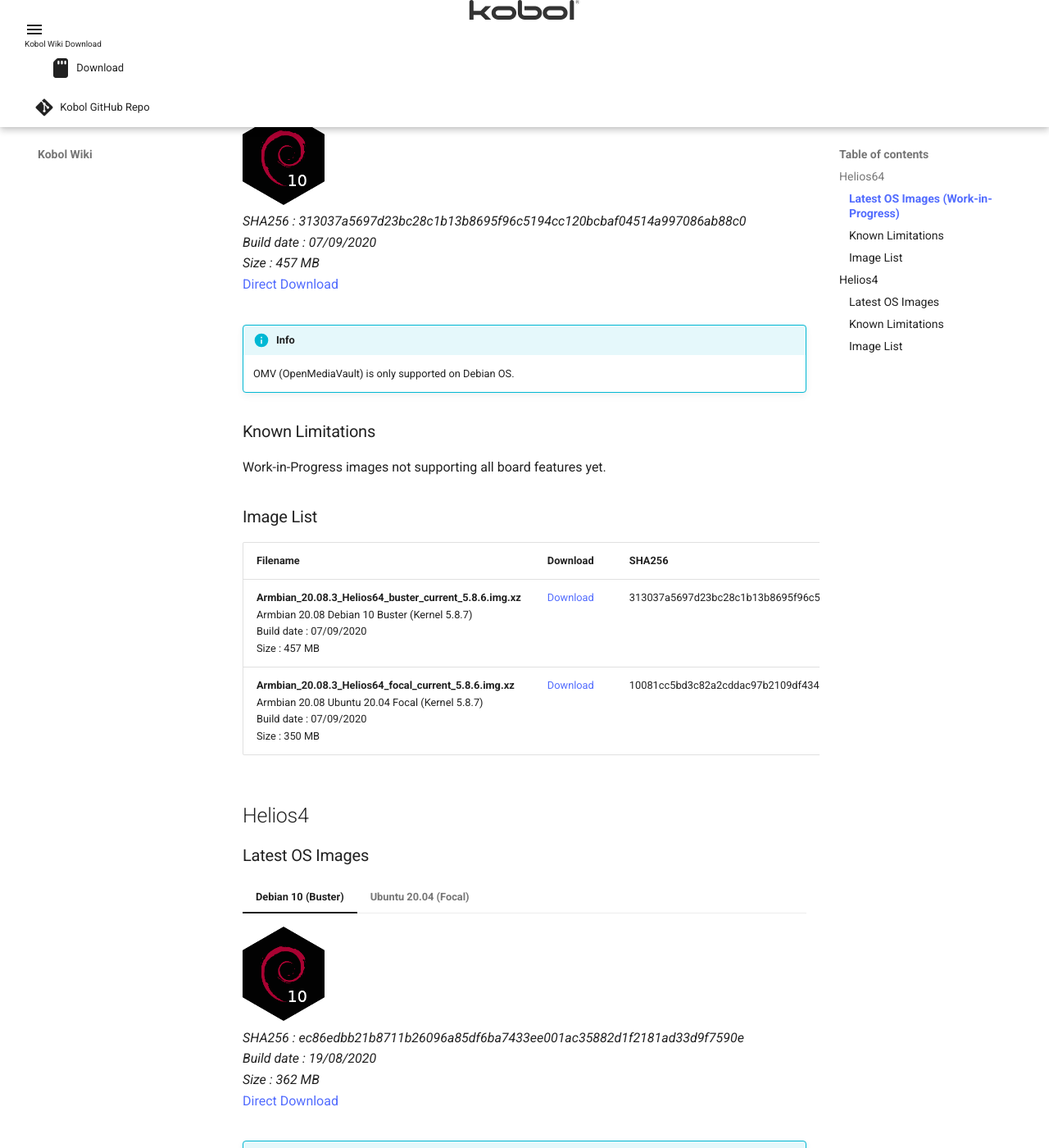
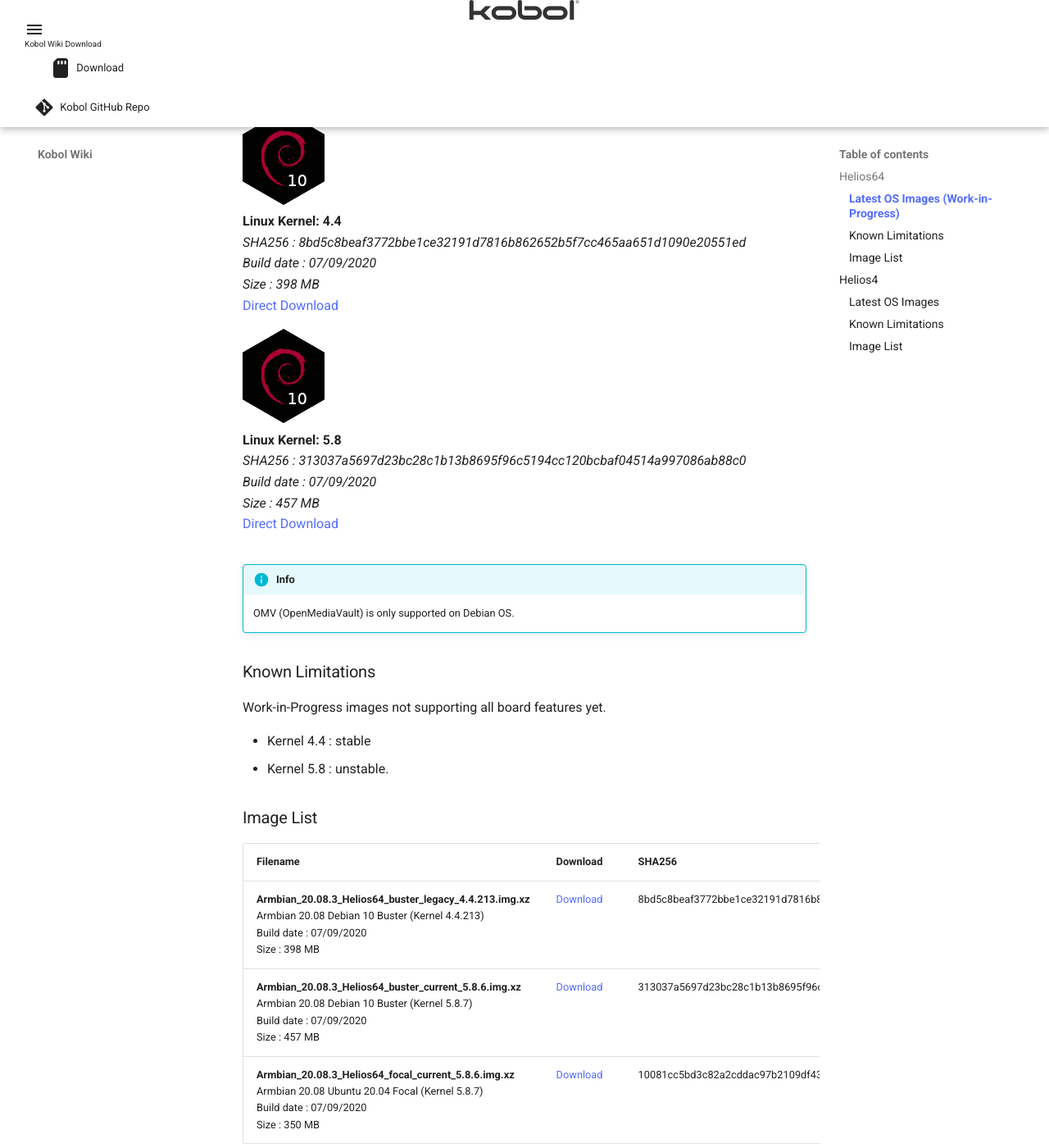
Before and after one commit to kobol-io/wiki, an MkDocs documentation site: the page built from docs/download.md, in a window 1280 px wide and 1400 px high, scrolled down 420 px. Shown: the whole window at 82% size. Built offline with MkDocs 1.6.1 and Material for MkDocs 9.7.7, drawn with Linux system fonts in a browser that asks for light colours.

Commit message:
Add Debian 10 LK 4.4 image for H64

```diff
--- a/docs/download.md
+++ b/docs/download.md
@@ -8,7 +8,15 @@ All images are generated by [Armbian](https://www.armbian.com/) community.
 
 === "Debian 10 (Buster)"
 
+    [![Debian Stretch](/img/download/debian10.png)](https://dl.armbian.com/helios64/archive/Armbian_20.08.3_Helios64_buster_legacy_4.4.213.img.xz)<br>
+    **Linux Kernel: 4.4**<br>
+    *SHA256 : 8bd5c8beaf3772bbe1ce32191d7816b862652b5f7cc465aa651d1090e20551ed<br>
+    Build date : 07/09/2020<br>
+    Size : 398 MB<br>*
+    [Direct Download](https://dl.armbian.com/helios64/archive/Armbian_20.08.3_Helios64_buster_legacy_4.4.213.img.xz)
+
     [![Debian Stretch](/img/download/debian10.png)](https://dl.armbian.com/helios64/archive/Armbian_20.08.3_Helios64_buster_current_5.8.7.img.xz)<br>
+    **Linux Kernel: 5.8**<br>
     *SHA256 : 313037a5697d23bc28c1b13b8695f96c5194cc120bcbaf04514a997086ab88c0<br>
     Build date : 07/09/2020<br>
     Size : 457 MB<br>*
@@ -17,6 +25,7 @@ All images are generated by [Armbian](https://www.armbian.com/) community.
 === "Ubuntu 20.04 (Focal)"
 
     [![Ubuntu Focal](/img/download/ubuntu.png)](https://dl.armbian.com/helios64/archive/Armbian_20.08.3_Helios64_focal_current_5.8.7.img.xz)<br>
+    **Linux Kernel: 5.8**<br>
     *SHA256 :10081cc5bd3c82a2cddac97b2109df43405628579cf9f8892a30324935bbd78f<br>
     Build date : 07/09/2020<br>
     Size : 350 MB<br>*
@@ -29,10 +38,14 @@ All images are generated by [Armbian](https://www.armbian.com/) community.
 
 Work-in-Progress images not supporting all board features yet.
 
+* Kernel 4.4 : stable
+* Kernel 5.8 : unstable.
+
 ### Image List
 
 Filename | Download | SHA256
 ---------|----------|----
+**Armbian_20.08.3_Helios64_buster_legacy_4.4.213.img.xz**<br>Armbian 20.08 Debian 10 Buster (Kernel 4.4.213)<br>Build date : 07/09/2020<br>Size : 398 MB|[Download](https://dl.armbian.com/helios64/archive/Armbian_20.08.3_Helios64_buster_legacy_4.4.213.img.xz)|8bd5c8beaf3772bbe1ce32191d7816b862652b5f7cc465aa651d1090e20551ed
 **Armbian_20.08.3_Helios64_buster_current_5.8.6.img.xz**<br>Armbian 20.08 Debian 10 Buster (Kernel 5.8.7)<br>Build date : 07/09/2020<br>Size : 457 MB|[Download](https://dl.armbian.com/helios64/archive/Armbian_20.08.3_Helios64_buster_current_5.8.7.img.xz)|313037a5697d23bc28c1b13b8695f96c5194cc120bcbaf04514a997086ab88c0
 **Armbian_20.08.3_Helios64_focal_current_5.8.6.img.xz**<br>Armbian 20.08 Ubuntu 20.04 Focal (Kernel 5.8.7)<br>Build date : 07/09/2020<br>Size : 350 MB|[Download](https://dl.armbian.com/helios64/archive/Armbian_20.08.3_Helios64_focal_current_5.8.7.img.xz)|10081cc5bd3c82a2cddac97b2109df43405628579cf9f8892a30324935bbd78f
 
```
